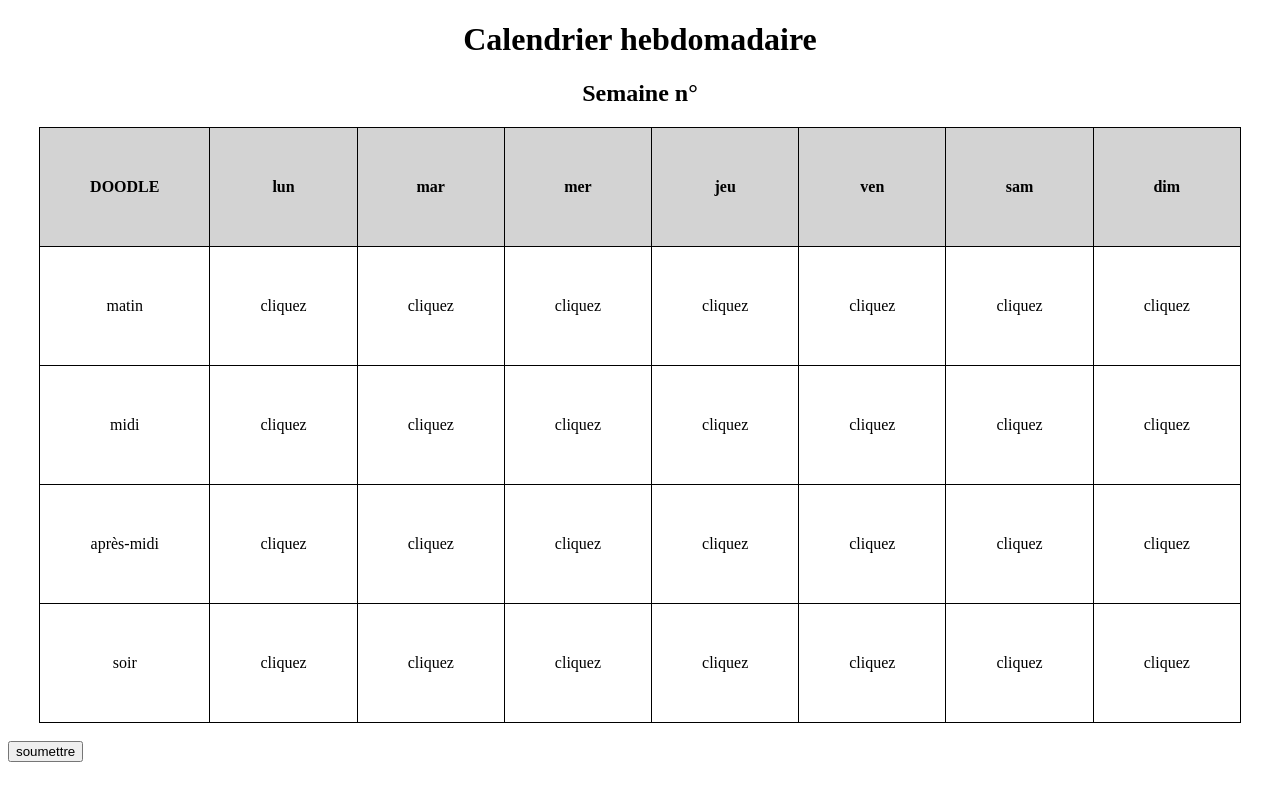
After one commit to ttiennot/ProjetDoodle, a PHP site: page /calendrier.php in a window 1280 px wide. The commit adds this page. Run offline with PHP 8.4, Linux system fonts and the light colour scheme.

Commit message:
recupCreneau

```diff
--- /dev/null
+++ b/calendrier.php
@@ -0,0 +1,73 @@
+<!DOCTYPE html>
+<html lang="en">
+
+<head>
+    <meta charset="UTF-8">
+    <meta http-equiv="X-UA-Compatible" content="IE=edge">
+    <meta name="viewport" content="width=device-width, initial-scale=1.0">
+    <title>calendrier</title>
+    <link rel="stylesheet" href="style.css">
+</head>
+
+<body>
+    <h1>Calendrier hebdomadaire</h1>
+    <h2>Semaine n°</h2>
+    <table>
+        <tr>
+            <th>DOODLE</th>
+            <th>lun</th>
+            <th>mar</th>
+            <th>mer</th>
+            <th>jeu</th>
+            <th>ven</th>
+            <th>sam</th>
+            <th>dim</th>
+        </tr>
+        <tr>
+            <td>matin</td>
+            <td class="calendrier_case" id="1">cliquez</td>
+            <td class="calendrier_case" id="2">cliquez</td>
+            <td class="calendrier_case" id="3">cliquez</td>
+            <td class="calendrier_case" id="4">cliquez</td>
+            <td class="calendrier_case" id="5">cliquez</td>
+            <td class="calendrier_case" id="6">cliquez</td>
+            <td class="calendrier_case" id="7">cliquez</td>
+        </tr>
+        <tr>
+            <td>midi</td>
+            <td class="calendrier_case" id="8">cliquez</td>
+            <td class="calendrier_case" id="9">cliquez</td>
+            <td class="calendrier_case" id="10">cliquez</td>
+            <td class="calendrier_case" id="11">cliquez</td>
+            <td class="calendrier_case" id="12">cliquez</td>
+            <td class="calendrier_case" id="13">cliquez</td>
+            <td class="calendrier_case" id="14">cliquez</td>
+        </tr>
+        <tr>
+            <td>après-midi</td>
+            <td class="calendrier_case" id="15">cliquez</td>
+            <td class="calendrier_case" id="16">cliquez</td>
+            <td class="calendrier_case" id="17">cliquez</td>
+            <td class="calendrier_case" id="18">cliquez</td>
+            <td class="calendrier_case" id="19">cliquez</td>
+            <td class="calendrier_case" id="20">cliquez</td>
+            <td class="calendrier_case" id="21">cliquez</td>
+        </tr>
+        <tr>
+            <td>soir</td>
+            <td class="calendrier_case" id="22">cliquez</td>
+            <td class="calendrier_case" id="23">cliquez</td>
+            <td class="calendrier_case" id="24">cliquez</td>
+            <td class="calendrier_case" id="25">cliquez</td>
+            <td class="calendrier_case" id="26">cliquez</td>
+            <td class="calendrier_case" id="27">cliquez</td>
+            <td class="calendrier_case" id="28">cliquez</td>
+        </tr>
+    </table>
+    <br>
+
+    <input type="submit" name="soumettre" value="soumettre" onclick="RecupCases()">
+</body>
+<script src="main.js">$</script>
+
+</html>
--- a/funtions.php
+++ b/funtions.php
@@ -1,3 +1,5 @@
 <?php
-    if()
+    if(isset($_POST['soumettre'])) {
+        if
+    }
 ?>
--- a/main.js
+++ b/main.js
@@ -20,6 +20,24 @@ for (var i = 0; i < casesCalendrier.length; i++) {
         }
     });
 }
+function recupCreneau() {
+    var selected = RecupCases();
+
+    for(var j = 0; j < selected.length; j++) {
+        if(selected[j] <=  7 ) {
+            console.log('creneau selectionné : matin');
+        }
+        else if(selected[j]> 7 && selected[j] <= 14 ) {
+            console.log('creneau selectionné : midi');
+        }
+        else if(selected[j] > 14 && selected[j] <= 21 ) {
+            console.log('creneau selectionné : apres midi');
+        }
+        else if(selected[j] > 21) {
+            console.log('creneau selectionné : soir');
+        }
+    }
+}
 
 function RecupCases(){
 
@@ -32,26 +50,6 @@ function RecupCases(){
         result[i] = casesCalendrier2[i].id;
         };
 
-    alert(result);
+    //alert(result);
     return result;
 }
-/*
-    // Sélectionnez le bouton "Créer calendrier"
-    const createButton = document.getElementById('sub');
-function creerCal() {
-    // Attachez un gestionnaire d'événements de clic au bouton
-    createButton.addEventListener('click', () => {
-    // Générer un hash unique à partir du timestamp et d'une chaîne aléatoire
-    const hash = Math.floor(Date.now() / 1000).toString(16) + Math.random().toString(16).substr(2, 8);
-    // Créer l'URL unique avec le hash
-    const url = `192.168.65.112/calendrier/#${hash}`;
-    // Créer le calendrier avec la bibliothèque de calendrier
-    const calendar = new FullCalendar.Calendar(calendarEl, {
-        // Configurer les paramètres du calendrier, en incluant le hash unique
-        // ...
-    });
-    // Afficher le calendrier sur la page
-    calendar.render();
-    });
-}
-*/
```
Also changed, not shown: bdd.php (+0 -19 lines), index.php (+4 -5 lines).
